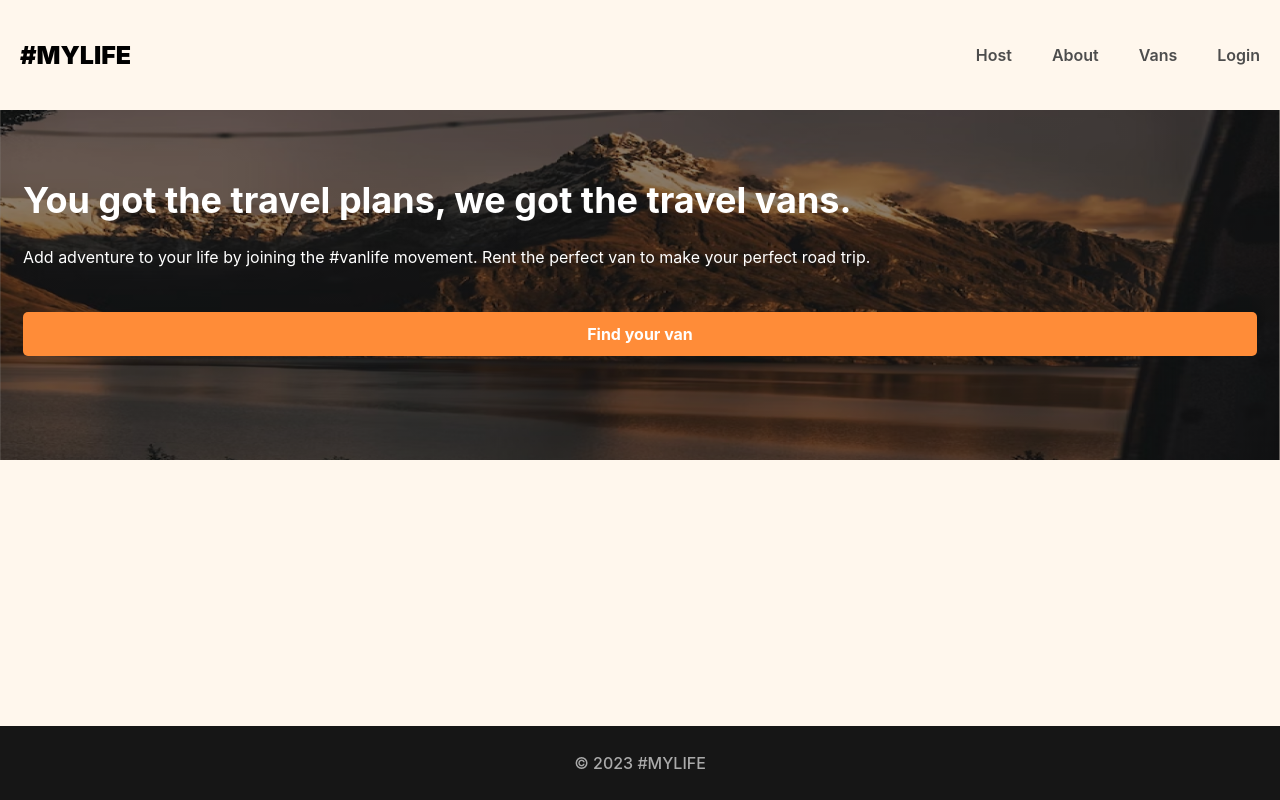
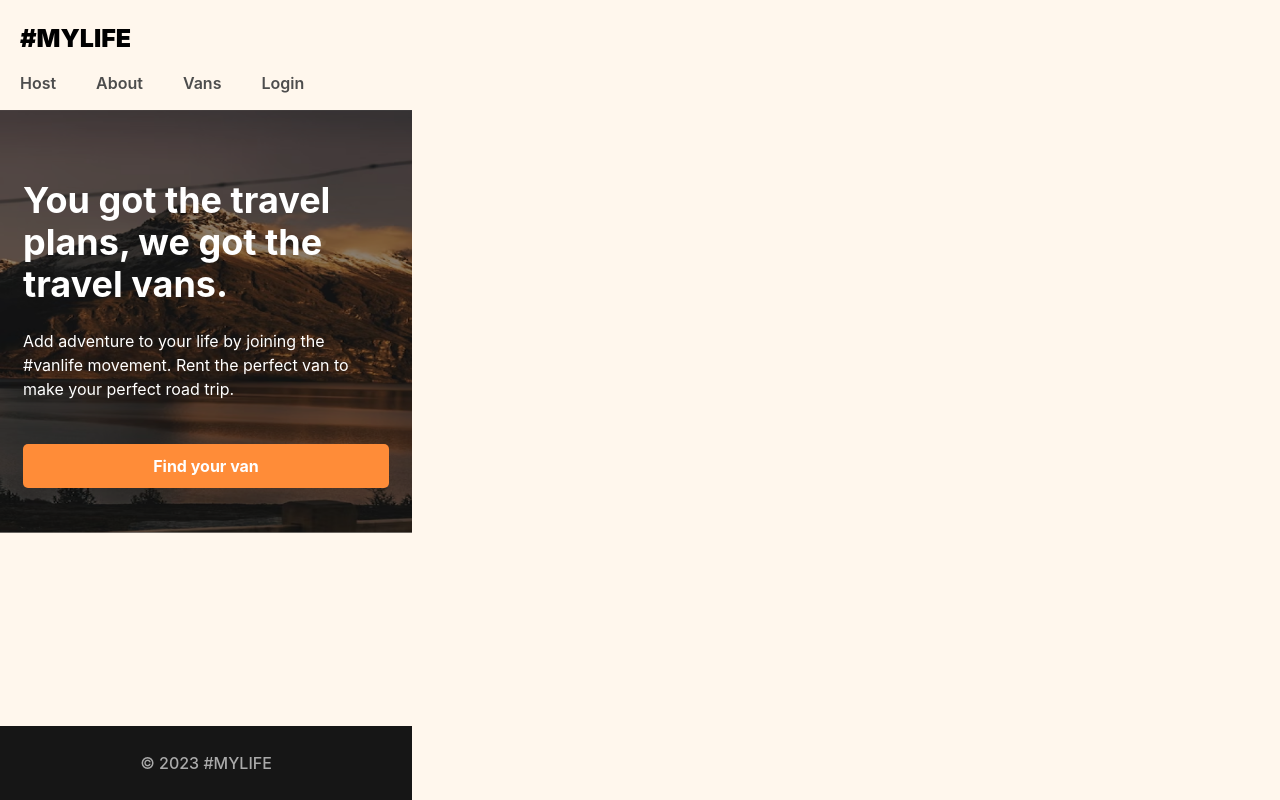
Before and after one commit to AnotherProgrammingGeek/Vans, a React (Create React App) app: page / in a window 1280 px wide. Built offline with nearby package versions, Linux system fonts and the light colour scheme; what miragejs would draw is missing.

Commit message:
Update index.css

```diff
--- a/src/index.css
+++ b/src/index.css
@@ -5,6 +5,7 @@ body {
     sans-serif;
   -webkit-font-smoothing: antialiased;
   -moz-osx-font-smoothing: grayscale;
+  width: 412px
 }
 
 code {
```
